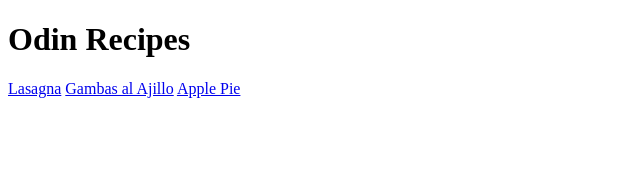
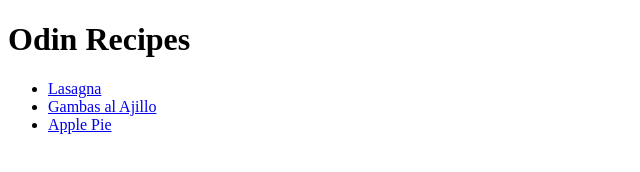
Before and after one commit to TeoKohan/odin-recipes, a plain HTML site: page index.html in a window 1280 px wide. Shown: the whole page, without its empty margins (0-640 px from the left). Drawn offline with Linux system fonts and the light colour scheme.

Commit message:
Place links in list

```diff
--- a/index.html
+++ b/index.html
@@ -6,8 +6,10 @@
     </head>
     <body>
         <h1>Odin Recipes</h1>
-        <a href="./recipes/lasagna.html">Lasagna</a>
-        <a href="./recipes/gambas_al_ajillo.html">Gambas al Ajillo</a>
-        <a href="./recipes/apple_pie.html">Apple Pie</a>
+        <ul>
+            <li><a href="./recipes/lasagna.html">Lasagna</a></li>
+            <li><a href="./recipes/gambas_al_ajillo.html">Gambas al Ajillo</a></li>
+            <li><a href="./recipes/apple_pie.html">Apple Pie</a></li>
+        </ul>
     </body>
 </html>
```
